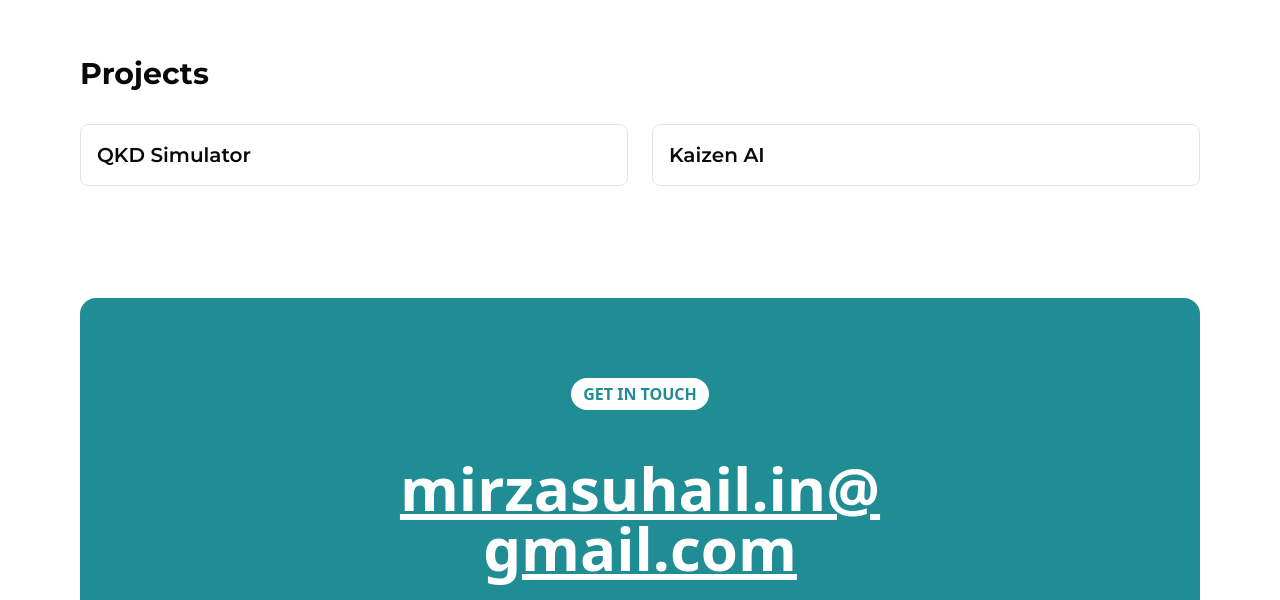
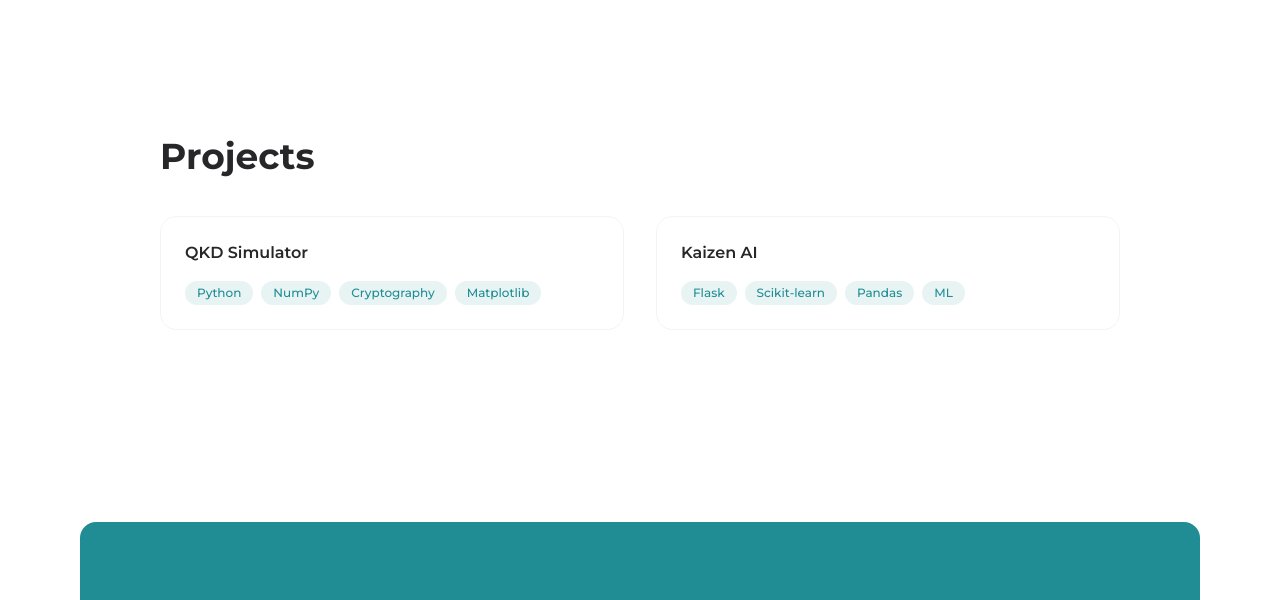
Before and after one commit to mirzasuhail/mirzasuhailPortfolio, a Next.js app: page / in a window 1280 px wide. Shown: the part 3100-3700 px from the top of the page. Built offline with nearby package versions, Linux system fonts and the light colour scheme.

Commit message:
Fix: Restore project card styling and layout

```diff
--- a/src/components/projects/project-showcase-list.tsx
+++ b/src/components/projects/project-showcase-list.tsx
@@ -1,25 +1,37 @@
 import React from "react";
-import { ProjectShowcaseListItem } from "@/data/projects";
+import Image from "next/image";
 
 interface ProjectShowcaseListProps {
   title: string;
-  projects: ProjectShowcaseListItem[];
+  projects: any[];
 }
 
 const ProjectShowcaseList = ({ title, projects }: ProjectShowcaseListProps) => {
   return (
-    <div className="flex flex-col gap-8">
-      <h2 className="text-3xl font-bold">{title}</h2>
-      <div className="grid grid-cols-1 md:grid-cols-2 gap-6">
-        {/* The '?' and 'item?.index' make the code skip broken data instead of crashing */}
-        {projects?.map((item) => (
-          <div key={item?.index ?? Math.random()} className="p-4 border rounded-lg">
-             <h3 className="text-xl font-semibold">{item?.title}</h3>
-             {/* Add your other card details here */}
+    <section className="mx-auto max-w-7xl px-6 py-20 sm:px-14 md:px-20">
+      <h2 className="text-4xl font-bold text-zinc-800 dark:text-zinc-100 mb-10">
+        {title}
+      </h2>
+      <div className="grid grid-cols-1 gap-8 md:grid-cols-2">
+        {projects?.map((project) => (
+          <div
+            key={project?.index ?? Math.random()}
+            className="group relative flex flex-col items-start rounded-2xl border border-zinc-100 p-6 transition hover:bg-zinc-50 dark:border-zinc-700/40 dark:hover:bg-zinc-800/50"
+          >
+            <h3 className="text-base font-semibold text-zinc-800 dark:text-zinc-100">
+              {project?.title}
+            </h3>
+            <div className="mt-4 flex flex-wrap gap-2">
+              {project?.tags?.map((tag: string) => (
+                <span key={tag} className="rounded-full bg-accent/10 px-3 py-1 text-xs font-medium text-accent">
+                  {tag}
+                </span>
+              ))}
+            </div>
           </div>
         ))}
       </div>
-    </div>
+    </section>
   );
 };
 
```
